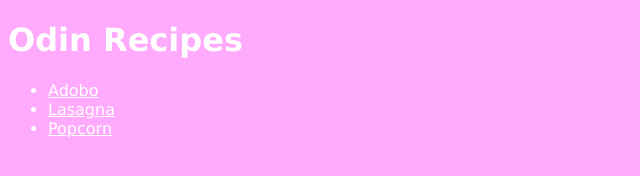
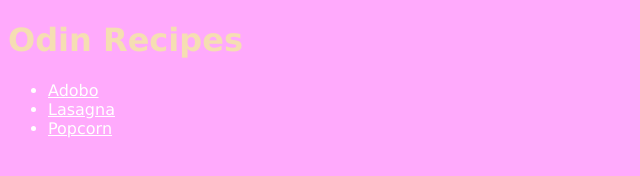
Before and after one commit to anthonyhamilton123/odin-recipes, a plain HTML site: page index.html in a window 1280 px wide. Shown: the whole page, without its empty margins (0-640 px from the left). Drawn offline with Linux system fonts and the light colour scheme.

Commit message:
Added stylesheet specifications, h1

```diff
--- a/styles.css
+++ b/styles.css
@@ -8,3 +8,7 @@ img {
     height: 200px;
     width: auto;
 }
+
+h1 {
+   color:wheat;
+}
```
